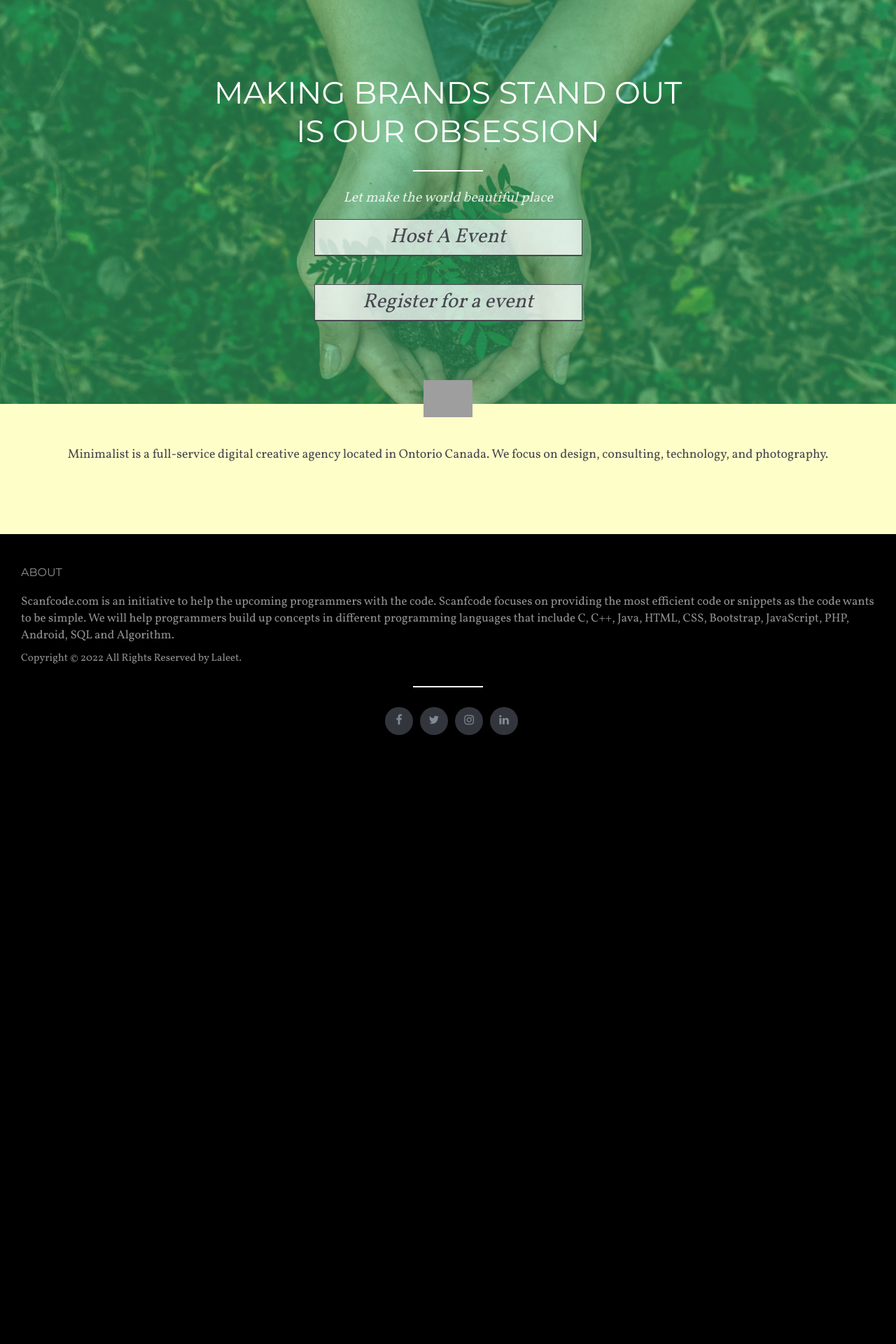
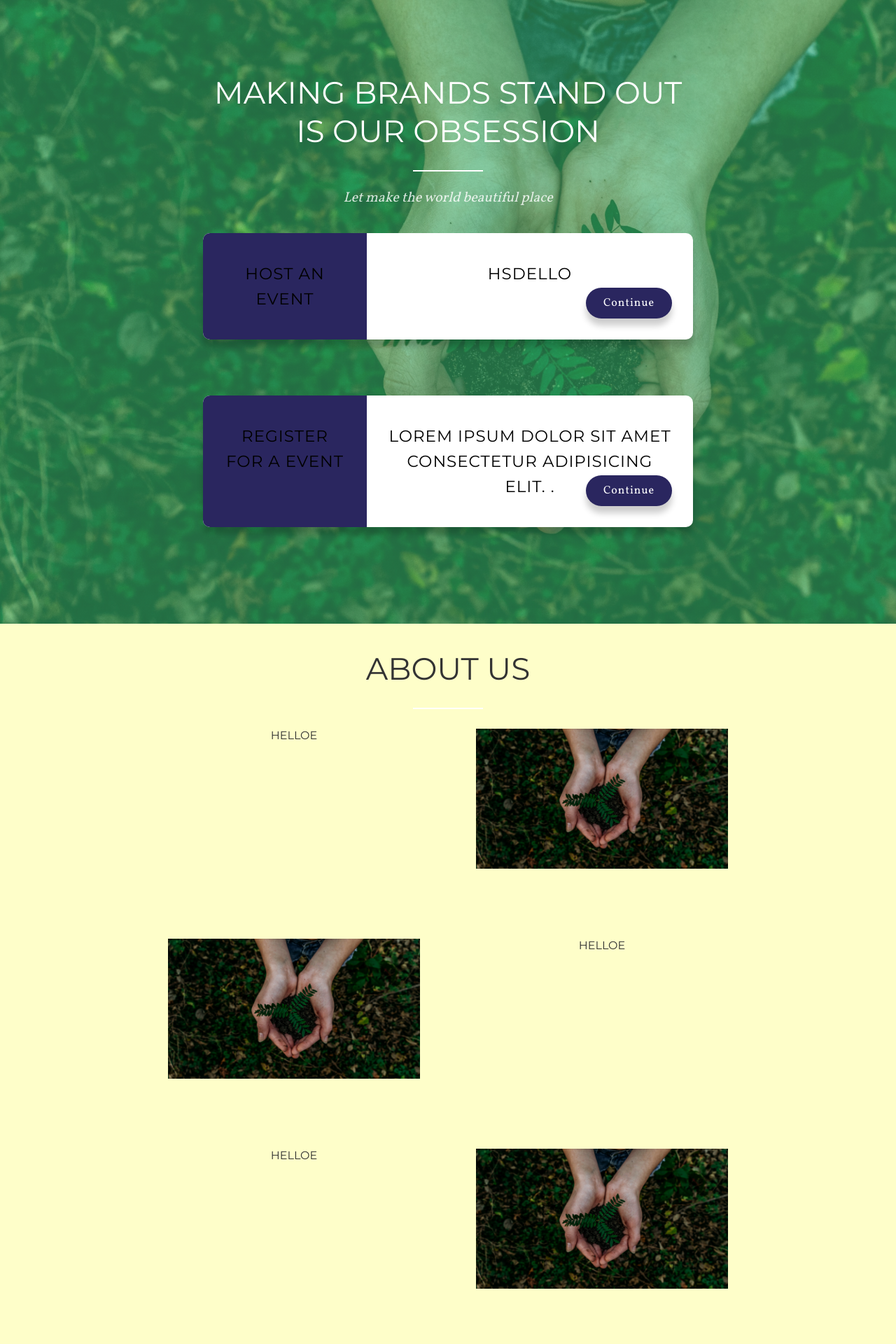
Before and after one commit to harshxtanwar/eco_hacks_mlh, a Django app: page /home/ in a window 1280 px wide. Shown: the top 1920 px of the page at 70% size. Before the commit the page ends 1050 px from the top, so only its background shows below. Run offline with Django 4.2, Linux system fonts and the light colour scheme; grey boxes are pictures that could not be loaded.

Commit message:
home_page_done

```diff
--- a/eco_hacks/application/static/style.css
+++ b/eco_hacks/application/static/style.css
@@ -8,6 +8,91 @@ body {
     color: #333;
     font-size: 14px;
     line-height: 20px;
+}
+
+.course {
+	background-color: #fff;
+	border-radius: 10px;
+	box-shadow: 0 10px 10px rgba(0, 0, 0, 0.2);
+	display: flex;
+	max-width: 100%;
+	margin: 20px;
+	overflow: hidden;
+	width: 700px;
+}
+
+.course h2 {
+	letter-spacing: 1px;
+	margin: 10px 0;
+}
+
+.course-preview {
+	background-color: #2A265F;
+	color: #fff;
+	padding: 30px;
+	width: 300px;
+}
+
+.course-preview a {
+	color: #fff;
+	display: inline-block;
+	font-size: 12px;
+	opacity: 0.6;
+	margin-top: 30px;
+	text-decoration: none;
+}
+
+.course-info {
+	padding: 30px;
+	position: relative;
+	width: 100%;
+}
+
+.progress-container {
+	position: absolute;
+	top: 30px;
+	right: 30px;
+	text-align: right;
+	width: 150px;
+}
+
+.progress {
+	background-color: #ddd;
+	border-radius: 3px;
+	height: 5px;
+	width: 100%;
+}
+
+.progress::after {
+	border-radius: 3px;
+	background-color: #2A265F;
+	content: '';
+	position: absolute;
+	top: 0;
+	left: 0;
+	height: 5px;
+	width: 66%;
+}
+
+.progress-text {
+	font-size: 10px;
+	opacity: 0.6;
+	letter-spacing: 1px;
+}
+
+.btn {
+	background-color: #2A265F;
+	border: 0;
+	border-radius: 50px;
+	box-shadow: 0 10px 10px rgba(0, 0, 0, 0.2);
+	color: #fff;
+	font-size: 16px;
+	padding: 12px 25px;
+	position: absolute;
+	bottom: 30px;
+	right: 30px;
+	letter-spacing: 1px;
+    text-decoration: none;
 }
 
 /*font-family: 'Montserrat', sans-serif;*/
@@ -22,6 +107,7 @@ h1 {
 h2 {
     margin: 10px 0px;
     font-family: Montserrat, sans-serif;
+    color: #000;
     font-size: 23px;
     line-height: 36px;
     font-weight: 400;
@@ -66,27 +152,8 @@ P {
     font-size: 15px;
     line-height: 22px;
 }
-
-.button {
-    display: inline-block;
-    width: 25%;
-    padding: 15px 33px;
-    border-style: solid;
-    border-width: 1px 1px 2px;
-    border-color: #47474f;
-    background-color: hsla(0, 0%, 100%, 0.75);
-    -webkit-transition: background-color 300ms ease;
-    transition: background-color 300ms ease;
-    font-family: Vollkorn, serif;
-    color: #47474f;
-    font-size: 29px;
-    font-style: italic;
-    text-align: center;
-    text-decoration: none;
-}
-
-.button:hover {
-    background-color: #fff;
+.btn:hover {
+    background-color: rgb(177, 45, 45);
 }
 
 .header {
@@ -124,7 +191,8 @@ P {
 }
 
 .about-section {
-    padding-bottom: 61px;
+    top: -10px;
+    padding: 30px 0px;
     background-color: #fefec9;
     text-align: center;
 }
@@ -136,20 +204,13 @@ P {
     line-height: 25px;
 }
 
-.x-icon {
-    margin-top: -34px;
-    margin-bottom: 34px;
-}
-
 .section {
     padding-top: 69px;
     padding-bottom: 69px;
     text-align: center;
 }
 
-.section.grey {
-    background-color: #f5f5f5;
-}
+
 
 .section.footer {
     background-color: #000;
@@ -312,6 +373,33 @@ P {
         font-weight: 600
     }
 }
-
+.main-box{
+    width: 1000px;
+    display: flex;
+    flex-direction: column;
+    align-items: center;
+    justify-content: center;
+    margin: auto;
+}
+.sub-box{
+    width: 80%;
+    min-height: 300px;
+    display: flex;
+    flex-direction: row;
+    align-items: stretch;
+    justify-content: space-between;
+}
+.sub-box-text {
+    width:45%;
+    height:200px;
+}
+.sub-box-image {
+    width:45%;
+    height:200px;
+}
+.img {
+    width:100%;
+    height:100%;
+}
 /* CSS
  */
--- a/eco_hacks/application/templates/home.html
+++ b/eco_hacks/application/templates/home.html
@@ -22,22 +22,87 @@
         <div class="divider"></div>
         <div class="main-subtitle">Let make the world beautiful place</div>
         <div class="div-block">
-          <a href="post_event/" class="button w-button">Host A Event</a>
-          <a href="browse_event/" class="button w-button"
-            >Register for a event</a
-          >
+          <div class="courses-container">
+            <div class="course">
+              <div class="course-preview">
+                <h2>Host an Event</h2>
+              </div>
+              <div class="course-info">
+                <h2>hsdello</h2>
+                <a href="post_event/" class="btn">Continue</a>
+              </div>
+            </div>
+          </div>
+          <div class="courses-container">
+            <div class="course">
+              <div class="course-preview">
+                <h2>Register for a event</h2>
+              </div>
+              <div class="course-info">
+                <h2>
+                  Lorem ipsum dolor sit amet consectetur adipisicing elit. .
+                </h2>
+                <a href="browse_event/" class="btn">Continue</a>
+              </div>
+            </div>
+          </div>
         </div>
       </div>
     </div>
     <div class="about-section wf--section">
-      <img src="../static/icons8-x-96.png" width="70" class="x-icon" />
-      <div class="w-container">
-        <p class="about-text">
-          Minimalist is a full-service digital creative agency located in
-          Ontorio Canada. We focus on design, consulting, technology, and
-          photography.
-        </p>
+      <h1 class="main-heading">About US</h1>
+      <div class="divider"></div>
+      <div class="main-box">
+        <div class="sub-box">
+          <div class="sub-box-text">
+            <h3>helloe</h3>
+          </div>
+          <div class="sub-box-image">
+            <img
+              class="img"
+              src="../static/noah-buscher-x8ZStukS2PM-unsplash.jpg"
+              alt=""
+            />
+          </div>
+        </div>
+        <div class="sub-box">
+          <div class="sub-box-image">
+            <img
+              class="img"
+              src="../static/noah-buscher-x8ZStukS2PM-unsplash.jpg"
+              alt=""
+            />
+          </div>
+          <div class="sub-box-text">
+            <h3>helloe</h3>
+          </div>
+        </div>
+        <div class="sub-box">
+          <div class="sub-box-text">
+            <h3>helloe</h3>
+          </div>
+          <div class="sub-box-image">
+            <img
+              class="img"
+              src="../static/noah-buscher-x8ZStukS2PM-unsplash.jpg"
+              alt=""
+            />
+          </div>
+        </div>
+        <div class="sub-box">
+          <div class="sub-box-image">
+            <img
+              class="img"
+              src="../static/noah-buscher-x8ZStukS2PM-unsplash.jpg"
+              alt=""
+            />
+          </div>
+          <div class="sub-box-text">
+            <h3>helloe</h3>
+          </div>
+        </div>
       </div>
+      <div class="w-container"></div>
     </div>
     <!-- Site footer -->
     <footer class="site-footer">
@@ -45,12 +110,12 @@
         <div class="row">
           <h3>About</h3>
           <h4>
-            Scanfcode.com  is an initiative to
-            help the upcoming programmers with the code. Scanfcode focuses on
-            providing the most efficient code or snippets as the code wants to
-            be simple. We will help programmers build up concepts in different
-            programming languages that include C, C++, Java, HTML, CSS,
-            Bootstrap, JavaScript, PHP, Android, SQL and Algorithm.
+            Scanfcode.com is an initiative to help the upcoming programmers with
+            the code. Scanfcode focuses on providing the most efficient code or
+            snippets as the code wants to be simple. We will help programmers
+            build up concepts in different programming languages that include C,
+            C++, Java, HTML, CSS, Bootstrap, JavaScript, PHP, Android, SQL and
+            Algorithm.
           </h4>
         </div>
       </div>
```
Also changed, not shown: eco_hacks/application/static/GreenValley (1).jpg (added).
